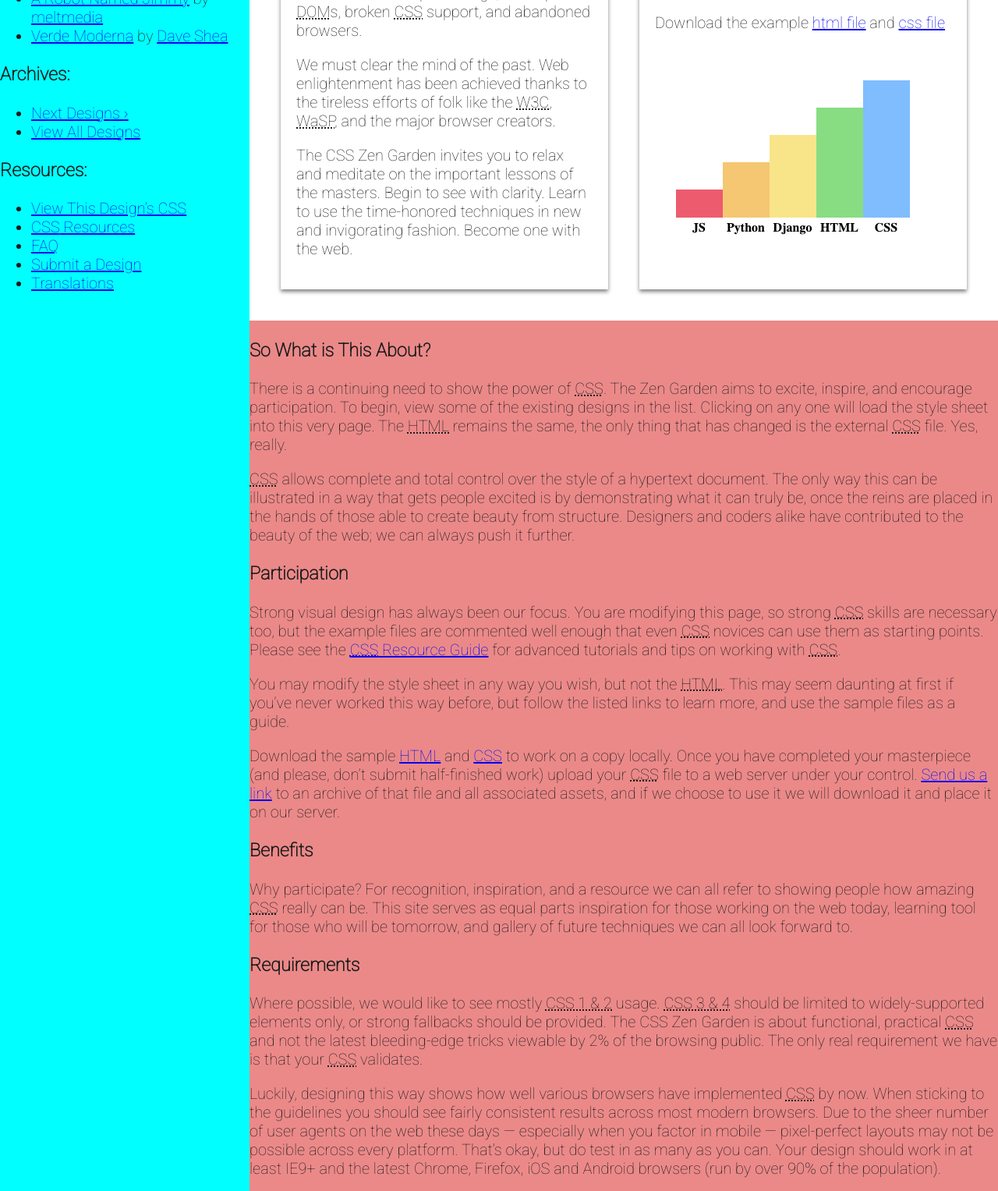
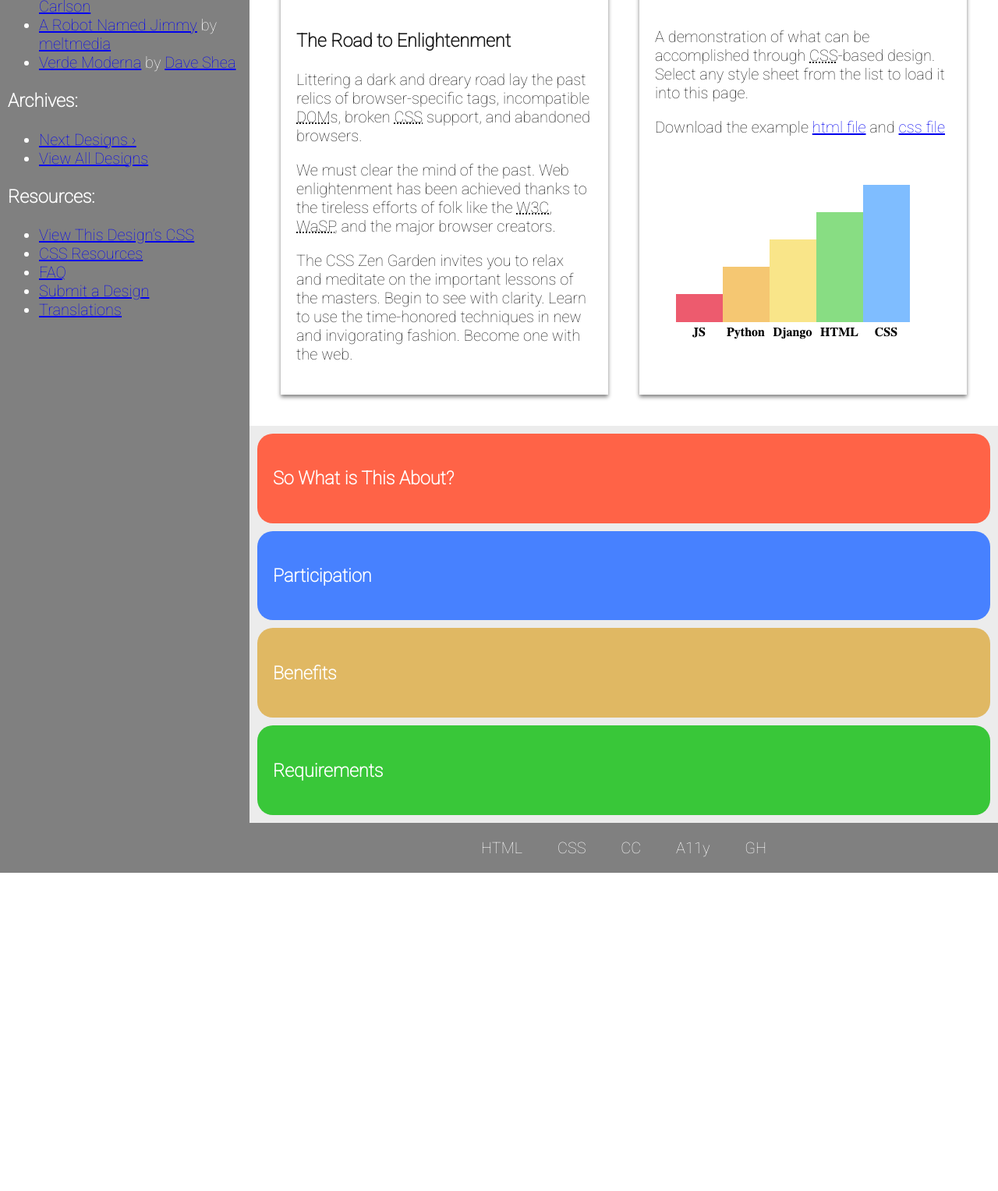
Before and after one commit to jewarner57/FEW-2.2---CSS-Zen-Garden, a plain HTML site: page index.html in a window 1280 px wide. Shown: the part 281-1808 px from the top of the page at 78% size. After the commit the page ends 1400 px from the top, so only its background shows below. Drawn offline with Linux system fonts and the light colour scheme.

Commit message:
feat: style main content sections

```diff
--- a/styles.css
+++ b/styles.css
@@ -10,7 +10,7 @@ body {
 .page-wrapper {
   display: grid;
   grid-template-columns: repeat(12, 1fr);
-  grid-template-rows: repeat(5, 1fr);
+  grid-template-rows: minmax(min-content, max-content);
   grid-column-gap: 0px;
   grid-row-gap: 0px;
 }
@@ -22,7 +22,7 @@ body {
 
   display: grid;
   grid-template-columns: repeat(6, 1fr);
-  grid-template-rows: repeat(8, 1fr);
+  grid-template-rows: minmax(min-content, max-content);
   grid-column-gap: 0px;
   grid-row-gap: 0px;
 
@@ -36,6 +36,8 @@ body {
   display: flex;
   justify-content: center;
   flex-wrap: wrap;
+
+  font-size: 50px;
 }
 
 [role="banner"] > * {
@@ -61,16 +63,105 @@ body {
     content: url('./chart-1.png');
 }
 
-/* Main Content Area */
-
-.main {
-  grid-area: 2 / 4 / 6 / 13;
-  background-color: #eb8989;
-}
-
 /* SideBear */
 
 aside {
   grid-area: 1 / 1 / 6 / 4;
-  background-color: aqua;
+  background-color: gray;
+  padding: 10px;
 }
+
+aside > * {
+  color: white;
+  text-decoration: none;
+}
+
+
+/* Main Supporting Section */
+.explanation {
+  background-color: tomato;
+}
+.participation {
+  background-color: rgb(71, 129, 255);
+}
+.benefits {
+  background-color: rgb(224, 184, 99);
+}
+.requirements {
+  background-color: rgb(57, 199, 57);
+}
+
+.main {
+  grid-area: 2 / 4 / 6 / 13;
+  background-color: #ececec;
+}
+
+.main > div  {
+  padding: 20px;
+  border-radius: 20px;
+  color: white;
+  margin: 10px;
+}
+
+.main > div :hover {
+  width: auto;
+  z-index: 10000;
+}
+
+.main > div > p {
+  font-size: 0;
+  opacity: 0;
+  height: 0px;
+
+  animation: hideContent 0.3s linear;
+}
+
+.main > div:hover > p {
+  font-size: 20px;
+  opacity: 1;
+  height: auto;
+  z-index: 10000;
+  animation: showContent 0.3s linear;
+}
+
+@keyframes showContent {
+  0%{
+    font-size: 0;
+    opacity: 0;
+    height: 0px;
+  }
+  100%{
+    font-size: 20px;
+    height: auto;
+    width: auto;
+    opacity: 1;
+  }
+}
+
+@keyframes hideContent {
+  0%{
+    font-size: 20px;
+    height: auto;
+    width: auto;
+    opacity: 1;
+  }
+  100%{
+    font-size: 0;
+    opacity: 0;
+    height: 0px;
+  }
+}
+
+/* Footer */
+footer {
+  background-color: gray;
+  padding: 20px;
+  border-radius: 0;
+  text-align: center;
+}
+
+footer > * {
+  color: white;
+  text-decoration: none;
+  margin: 0 20px;
+}
```
Also changed, not shown: index.html (+2 -1 lines).
